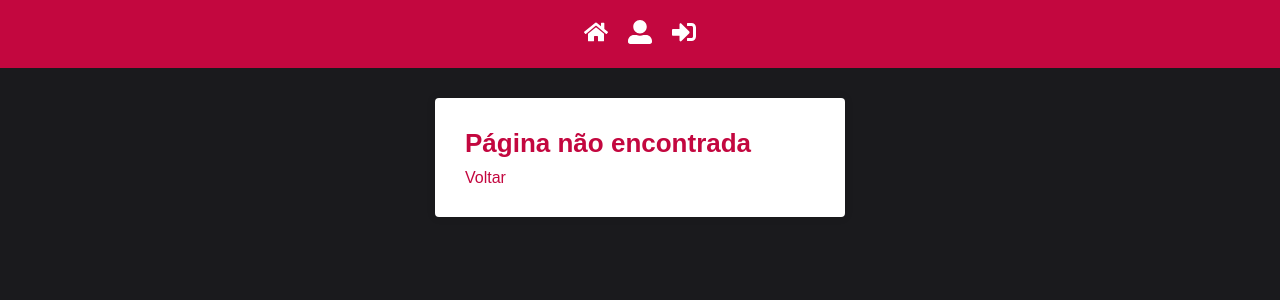
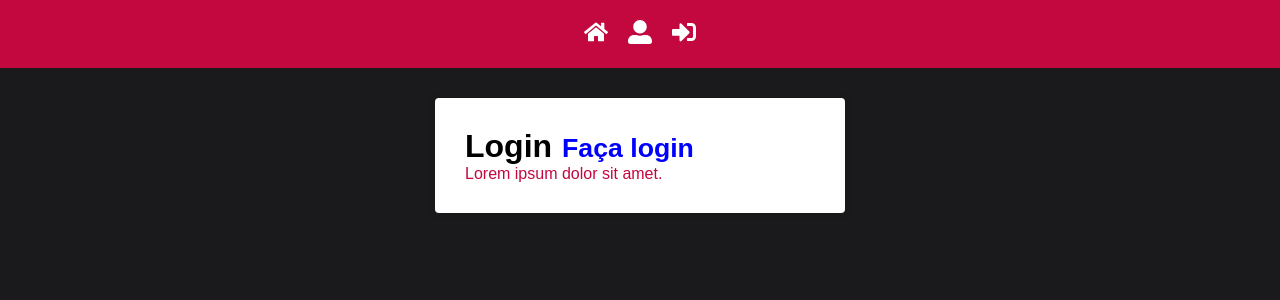
Before and after one commit to Diegojacober/learning-reactjs, a React (Create React App) app in the folder curso02/secao15/: page /login in a window 1280 px wide. Shown: the top 300 px of the page. Built offline with nearby package versions, Linux system fonts and the light colour scheme.

Commit message:
Configurando axios

```diff
--- a/curso02/secao15/package.json
+++ b/curso02/secao15/package.json
@@ -6,13 +6,14 @@
     "@testing-library/jest-dom": "^5.16.5",
     "@testing-library/react": "^13.4.0",
     "@testing-library/user-event": "^13.5.0",
+    "axios": "^1.4.0",
     "history": "^4.10.1",
     "prop-types": "^15.8.1",
     "react": "^18.2.0",
     "react-dom": "^18.2.0",
     "react-icons": "^4.9.0",
     "react-router-dom": "^5.2.0",
-    "react-scripts": "5.0.1",
+    "react-scripts": "^5.0.1",
     "react-toastify": "^9.1.3",
     "styled-components": "^5.3.11",
     "web-vitals": "^2.1.4"
--- a/curso02/secao15/src/pages/Login/index.js
+++ b/curso02/secao15/src/pages/Login/index.js
@@ -1,8 +1,9 @@
-import React from "react";
+import React, { useEffect } from "react";
 import { Title } from './styled'
 import { Container } from "../../styles/GlobalStyles";
 
 export default function Login() {
+
     return (
         <Container>
             <Title isRed={false}>
--- a/curso02/secao15/src/routes/index.js
+++ b/curso02/secao15/src/routes/index.js
@@ -11,8 +11,8 @@ function RoutesApp() {
     return(
         <BrowserRouter>
         <Switch>
-            <Route exact path='/' component={ Login }/>
-            <MyRoute exact  path='/home' component={ Home } isClosed/>
+            <MyRoute exact path='/login' component={ Login }/>
+            <MyRoute exact  path='/' component={ Home } isClosed/>
 
             <Route path='*' component={ Error }/>
 
--- /dev/null
+++ b/curso02/secao15/src/services/axios.js
@@ -0,0 +1,5 @@
+import axios from "axios"
+
+export default axios.create({
+    baseURL: 'http://localhost:8000'
+});
```
Also changed, not shown: 1 other file (tests, documents, lock files or other folders).
